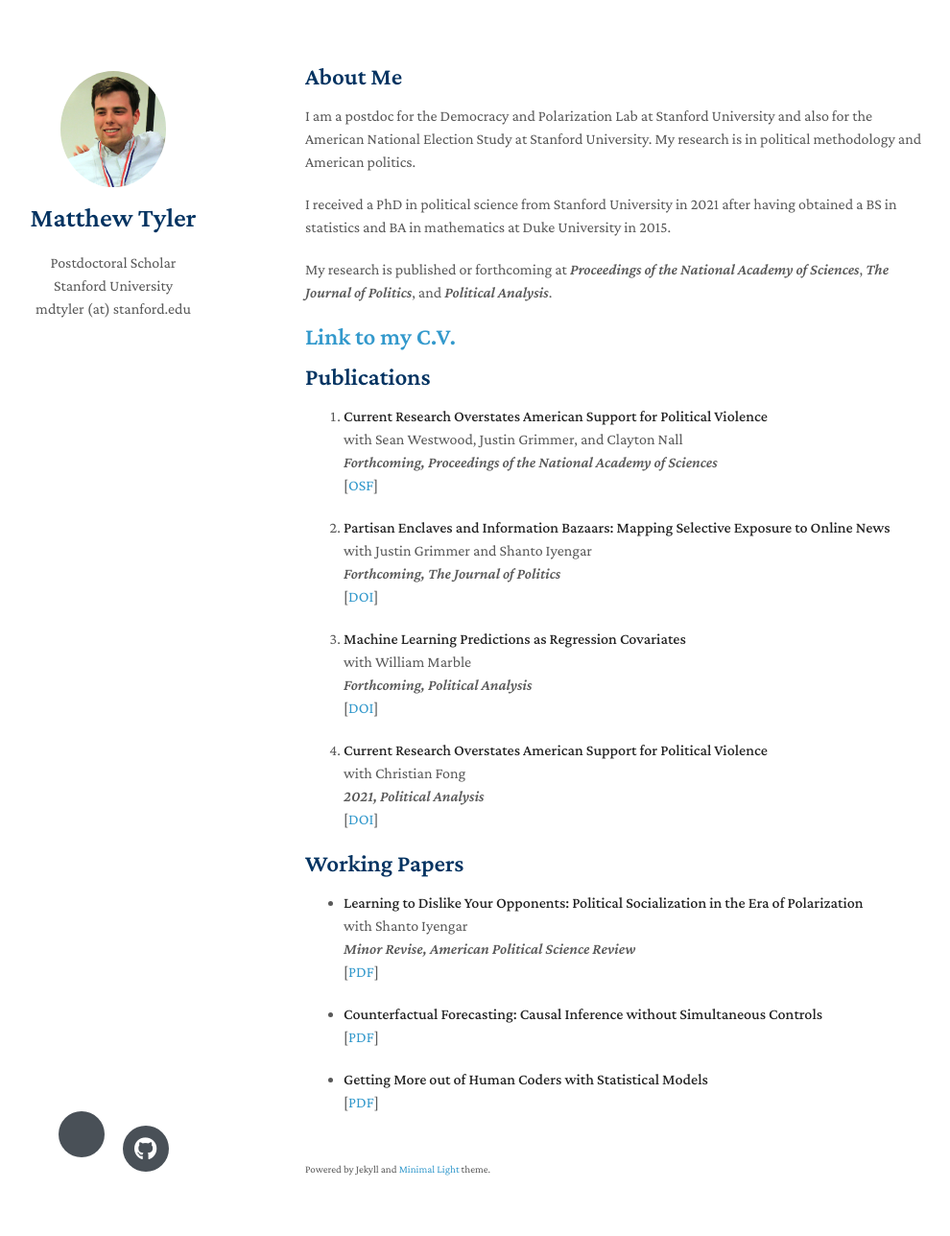
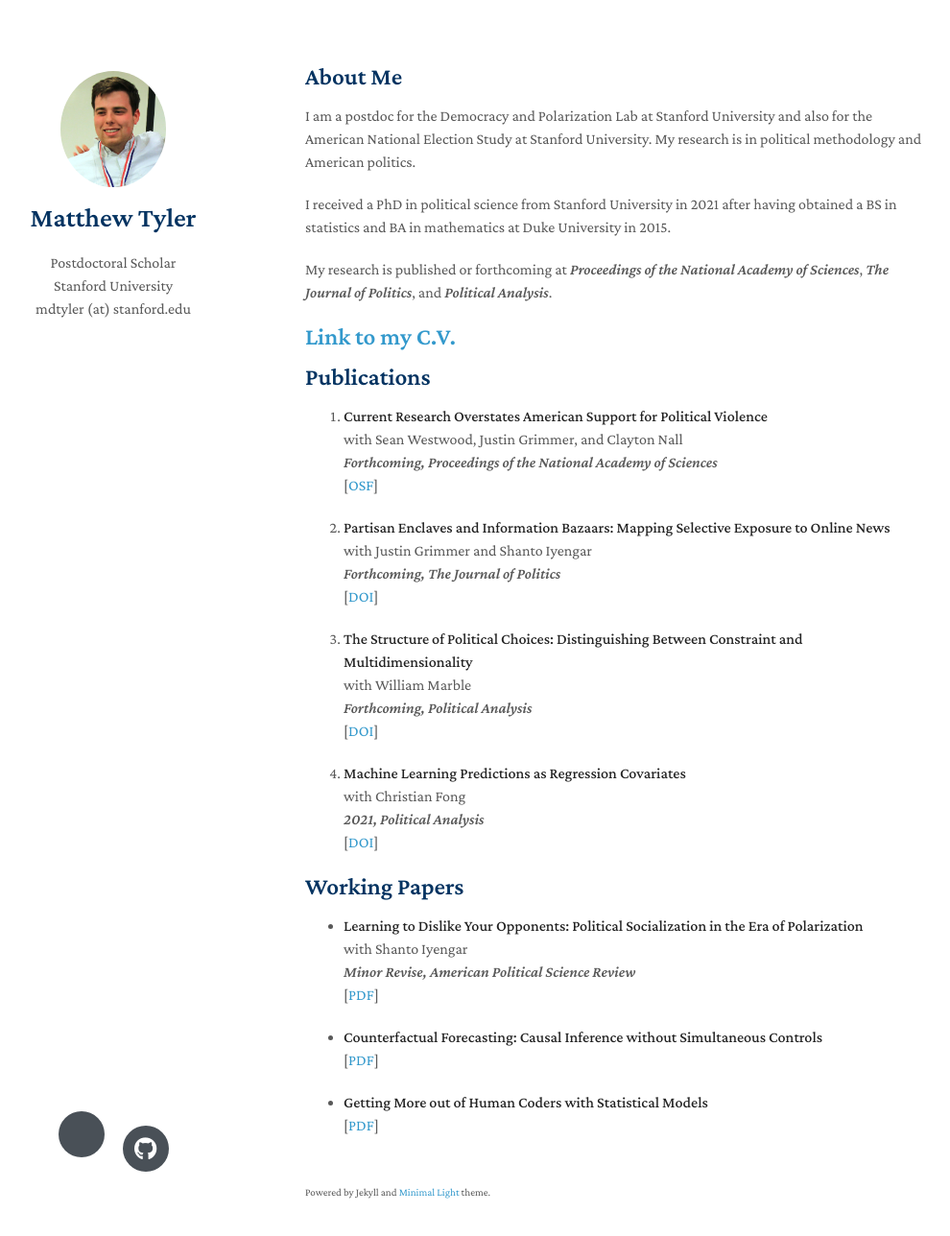
Before and after one commit to matthewtyler/matthewtyler.github.io, a Jekyll site: the page built from index.md, in a window 1280 px wide and 1323 px high. Shown: the top 1288 px of the window at 96% size, without its empty margins (152-1142 px from the left). Built offline with Jekyll 4.4.1, drawn with Linux system fonts in a browser that asks for light colours; nearby versions of some CDN libraries; a style sheet for code colours, icons or effects is not loaded; our own code applies the rules of GitHub Pages for plain Markdown files.

Commit message:
Update index.md

```diff
--- a/index.md
+++ b/index.md
@@ -36,7 +36,7 @@ My research is published or forthcoming at *Proceedings of the National Academy
   <br>
   [[DOI](https://doi.org/10.1086/716950)]
 
-2. **Machine Learning Predictions as Regression Covariates**
+2. **The Structure of Political Choices: Distinguishing Between Constraint and Multidimensionality**
   <br>
   with William Marble
   <br>
@@ -44,7 +44,7 @@ My research is published or forthcoming at *Proceedings of the National Academy
   <br>
   [[DOI](https://doi.org/10.1017/pan.2021.3)]
 
-1. **Current Research Overstates American Support for Political Violence**
+1. **Machine Learning Predictions as Regression Covariates**
   <br>
   with Christian Fong
   <br>
```
